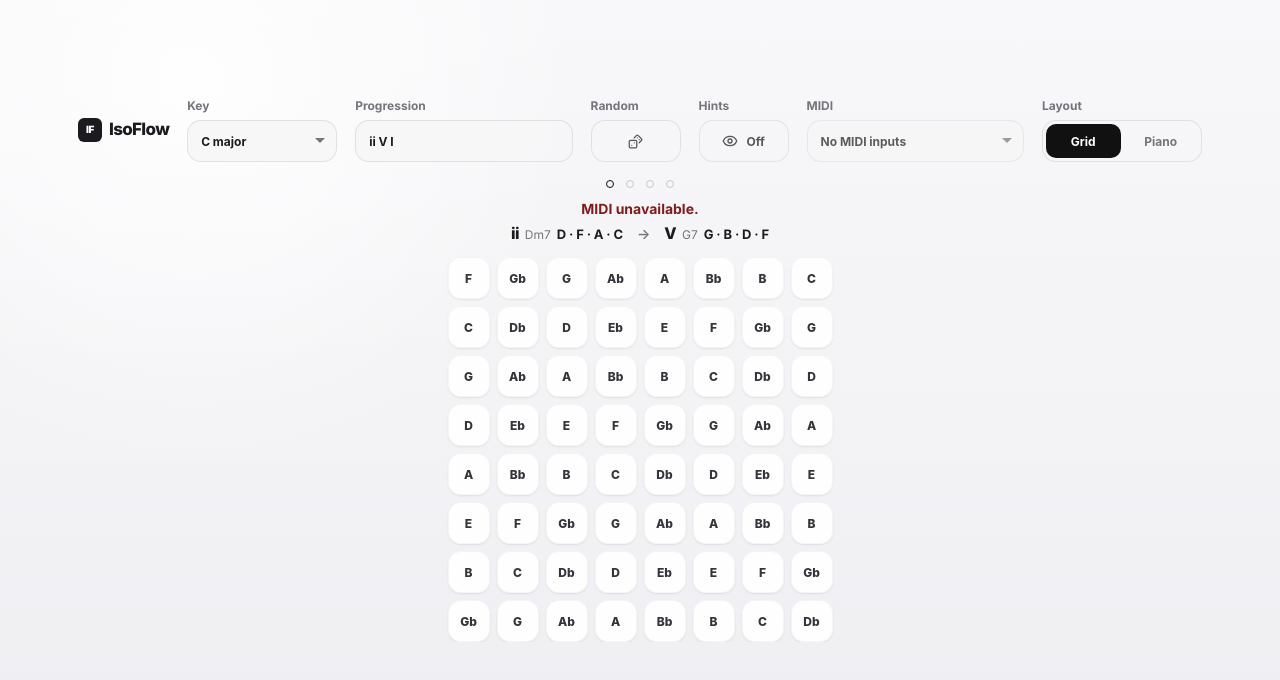
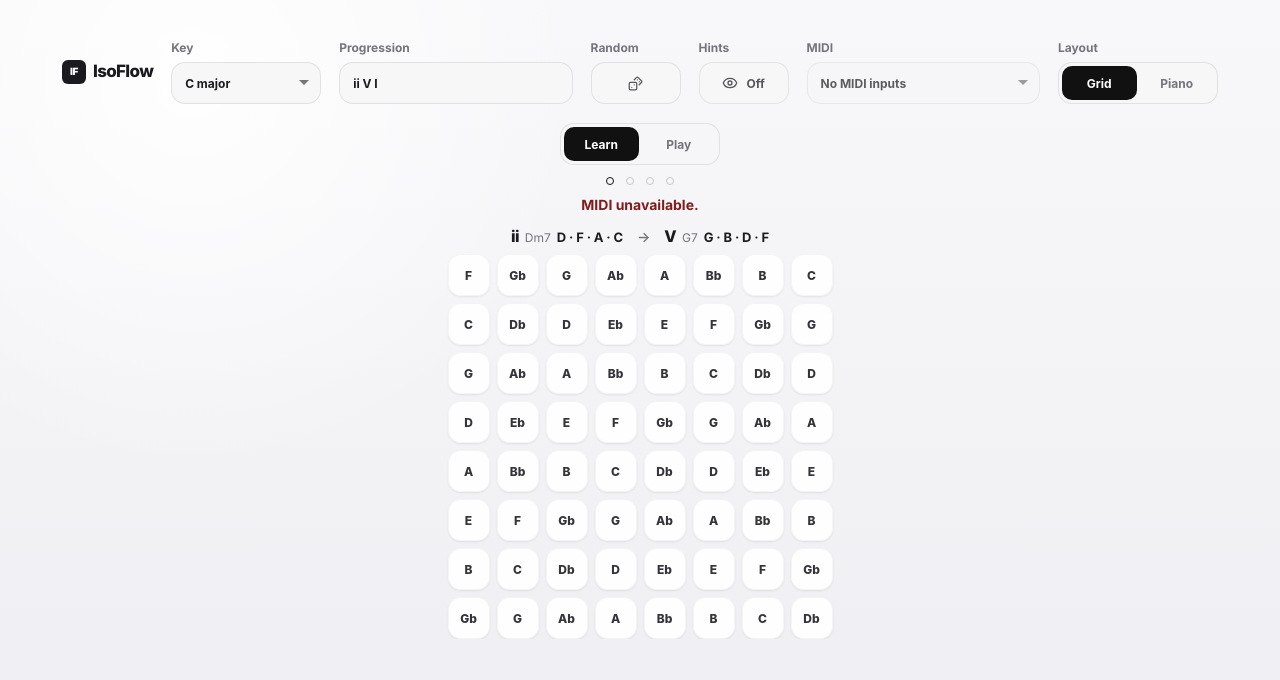
Before and after one commit to kazemio/isoflow, a React (Vite) app: page / in a window 1280 px wide. Shown: the top 680 px of the page. Built offline with nearby package versions, Linux system fonts and the light colour scheme.

Commit message:
Play mode working

```diff
--- a/src/App.jsx
+++ b/src/App.jsx
@@ -32,28 +32,11 @@ const PROGRESSION_OPTIONS = {
   "I–vi–IV–V": ["I", "vi", "IV", "V"],
   "I–IV–V–I": ["I", "IV", "V", "I"]
 };
-
 const STAGES = [
-  {
-    key: "START_CHORD",
-    title: "Build starting chord.",
-    instruction: "Select all four notes of the current chord."
-  },
-  {
-    key: "IDENTIFY_GUIDES",
-    title: "Identify guide tones.",
-    instruction: "From that voicing, select the 3rd and 7th only."
-  },
-  {
-    key: "MOVE_GUIDES",
-    title: "Move guide tones.",
-    instruction: "Transform each guide tone into the next chord. A voice may stay put if it is already correct."
-  },
-  {
-    key: "FILL_CHORD",
-    title: "Fill destination chord.",
-    instruction: "The guide tones are already part of the chord. Add the remaining two chord tones."
-  }
+  { key: "START_CHORD", title: "Build starting chord." },
+  { key: "IDENTIFY_GUIDES", title: "Identify guide tones." },
+  { key: "MOVE_GUIDES", title: "Move guide tones." },
+  { key: "FILL_CHORD", title: "Fill destination chord." }
 ];
 
 function normalizeNote(index) {
@@ -278,6 +261,7 @@ function App() {
   const GRID = useMemo(() => buildGrid(8, 8, 6), []);
 
   const [viewMode, setViewMode] = useState("grid");
+  const [mode, setMode] = useState("learn"); // "learn" | "play"
   const [keyCenter, setKeyCenter] = useState("C");
   const [customText, setCustomText] = useState("ii V I");
 
@@ -331,6 +315,10 @@ function App() {
       ? fromChord.guide
       : toChord.guide;
 
+  const displayTitle = (mode === "play" && stage.key === "FILL_CHORD")
+    ? `Voice lead: ${fromSymbol} → ${toSymbol}`
+    : stage.title;
+
   function resetAll(nextKey = keyCenter) {
     setKeyCenter(nextKey);
     setPairIndex(0);
@@ -348,6 +336,7 @@ function App() {
   }
 
   function activeSelection() {
+    if (midiPlayMode) return midiHeldCells;
     if (stage.key === "START_CHORD") return startVoicing;
     if (stage.key === "IDENTIFY_GUIDES") return startGuides;
     if (stage.key === "MOVE_GUIDES") return movedGuides;
@@ -364,7 +353,7 @@ function App() {
   function maxSelectionsForStage() {
     if (stage.key === "START_CHORD") return 4;
     if (stage.key === "IDENTIFY_GUIDES") return 2;
-    if (stage.key === "MOVE_GUIDES") return 2;
+    if (stage.key === "FILL_CHORD") return 4;
     return 2;
   }
 
@@ -459,6 +448,13 @@ function App() {
     if (stage.key === "MOVE_GUIDES" && startGuides.length > 0) {
       return cellsWithNote
         .map((c) => ({ c, d: Math.min(...startGuides.map((sg) => distance(sg, c))) }))
+        .sort((a, b) => a.d - b.d)[0].c;
+    }
+
+    // Play mode FILL_CHORD: prefer proximity to source voicing for smooth grid mapping.
+    if (mode === "play" && stage.key === "FILL_CHORD" && startVoicing.length > 0) {
+      return cellsWithNote
+        .map((c) => ({ c, d: Math.min(...startVoicing.map((sv) => distance(sv, c))) }))
         .sort((a, b) => a.d - b.d)[0].c;
     }
 
@@ -596,7 +592,8 @@ function App() {
 
   function checkStage() {
     if (stage.key === "START_CHORD") {
-      const ok = samePitchSet(startVoicing, fromChord.tones);
+      const current = activeSelection();
+      const ok = current.length === 4 && samePitchSet(current, fromChord.tones);
       setFeedback(ok
         ? { type: "good", title: "Starting chord identified.", body: "Now identify its guide tones: the 3rd and 7th." }
         : { type: "bad", title: "Not the starting chord.", body: `Expected ${fromSymbol} in ${keyCenter}: ${fromChord.tones.join(" · ")}` }
@@ -605,7 +602,8 @@ function App() {
     }
 
     if (stage.key === "IDENTIFY_GUIDES") {
-      const selectedInsideVoicing = startGuides.every((cell) => {
+      const current = activeSelection();
+      const selectedInsideVoicing = current.every((cell) => {
         const cellMidi = withMidi(cell).midi;
         return startVoicing.some((v) => {
           if (v.id === cell.id) return true;
@@ -613,7 +611,7 @@ function App() {
           return vMidi != null && vMidi === cellMidi;
         });
       });
-      const ok = selectedInsideVoicing && samePitchSet(startGuides, fromChord.guide);
+      const ok = selectedInsideVoicing && current.length === 2 && samePitchSet(current, fromChord.guide);
       setFeedback(ok
         ? { type: "good", title: "Guide tones found.", body: `${fromSymbol} guide tones: ${fromChord.guide.join(" and ")}.` }
         : {
@@ -628,7 +626,8 @@ function App() {
     }
 
     if (stage.key === "MOVE_GUIDES") {
-      const correctNotes = samePitchSet(movedGuides, toChord.guide);
+      const current = activeSelection();
+      const correctNotes = samePitchSet(current, toChord.guide);
 
       if (midiPlayMode) {
         if (!correctNotes) {
@@ -636,24 +635,20 @@ function App() {
           return false;
         }
 
-        // Semitone-distance check: use exact MIDI numbers for voice leading.
         const sgWithMidi = startGuides.map((c) => withMidi(c));
-        const mgWithMidi = movedGuides.map((c) => withMidi(c));
+        const mgWithMidi = current.map((c) => withMidi(c));
         const mapping = sgWithMidi.length === 2 && mgWithMidi.length === 2
           ? bestMapping(sgWithMidi, mgWithMidi) : null;
 
-        // Thresholds: maxJump of 6 semitones (tritone) is the limit for "smooth".
-        // total of 3 semitones is "optimal".
         const ok = mapping !== null && mapping.maxJump <= 6;
         const stayed = mapping?.pairs.filter((p) => p.from.midi === p.to.midi).length ?? 0;
         const stayText = stayed > 0 ? ` ${stayed} voice${stayed === 1 ? "" : "s"} stayed put.` : "";
 
         setFeedback(ok
           ? { type: mapping.total <= 3 ? "good" : "okay",
-              title: mapping.total <= 3 ? "Guide tones moved optimally." : "Correct, slightly more movement.",
-              body: `Movement: ${mapping.total} semitones.${stayText}` }
-          : { type: "bad", title: "Too much motion.",
-              body: `Leap of ${mapping.maxJump} semitones is too large for smooth leading.` }
+              title: mapping.total <= 3 ? "Optimal movement!" : "Smooth movement.",
+              body: `Total motion: ${mapping.total} semitones.${stayText}` }
+          : { type: "bad", title: "Too much motion.", body: `Leap of ${mapping.maxJump} semitones is too large.` }
         );
         return ok;
       }
@@ -692,16 +687,28 @@ function App() {
     }
 
     if (stage.key === "FILL_CHORD") {
-      const combined = [...movedGuides, ...selected];
+      const current = activeSelection();
+      const combined = mode === "play" ? current : [...movedGuides, ...selected];
       const pitchOk =
         combined.length === 4 &&
-        samePitchSet(combined, toChord.tones) &&
-        containsPitchSet(combined, movedGuides.map((c) => c.note));
+        samePitchSet(combined, toChord.tones);
 
       if (pitchOk && midiPlayMode) {
-        // Octave check: added notes must be within an octave of at least one guide tone.
+        if (mode === "play") {
+          // Play mode voice-leading: check whole chord move (4 voices)
+          const sMidi = startVoicing.map((c) => withMidi(c));
+          const tMidi = combined.map((c) => withMidi(c));
+          const mapping = bestMapping(sMidi, tMidi);
+          const ok = mapping !== null && mapping.maxJump <= 7;
+          if (!ok) {
+            setFeedback({ type: "bad", title: "Too much motion.", body: `Leap of ${mapping.maxJump} semitones is too large.` });
+            return false;
+          }
+        } else {
+          // Learn mode: check remaining chord tones register
+          const currentTones = midiPlayMode ? current : selected;
           const guideMidis = movedGuides.map((c) => withMidi(c).midi).filter((m) => m != null);
-        const registerOk = selected.every((c) => {
+          const registerOk = currentTones.every((c) => {
             const m = withMidi(c).midi;
             return m == null || guideMidis.some((gm) => Math.abs(m - gm) <= 12);
           });
@@ -711,9 +718,9 @@ function App() {
             return false;
           }
         }
+      }
 
       const ok = pitchOk;
-
       if (ok) {
         const completedDestination = combined;
         setPendingDestination(completedDestination);
@@ -724,10 +731,11 @@ function App() {
         setFeedback({
           type: "bad",
           title: "Chord not complete.",
-          body: `Expected ${toSymbol} in ${keyCenter}: ${toChord.tones.join(" · ")}. The orange guide tones are already included; add the other two tones.`
+          body: mode === "play"
+            ? `Expected ${toSymbol} in ${keyCenter}: ${toChord.tones.join(" · ")}.`
+            : `Expected ${toSymbol} in ${keyCenter}: ${toChord.tones.join(" · ")}. The orange guide tones are already included; add the other two tones.`
         });
       }
-
       return ok;
     }
 
@@ -742,8 +750,9 @@ function App() {
         .map((id) => allCells.find((c) => c.id === id))
         .filter(Boolean);
 
+      setStartVoicing(newStartGuides);
       setStartGuides(newStartGuides);
-      setStageIndex(1);
+      setStageIndex(mode === "play" ? 3 : 1);
     } else if (stage.key === "IDENTIFY_GUIDES") {
       const currentPressed = Object.values(midiPressedRef.current);
       const allCells = [...GRID.flat(), ...PIANO_CELLS];
@@ -770,7 +779,13 @@ function App() {
   function advance(checkOnly = false) {
     if (awaitingNextRound) { startNextRound(); return true; }
     const ok = checkStage();
-    if (ok && !checkOnly) advanceStage();
+    if (ok && !checkOnly) {
+      if (stage.key === "FILL_CHORD") {
+        startNextRound();
+      } else {
+        advanceStage();
+      }
+    }
     return ok;
   }
 
@@ -790,7 +805,7 @@ function App() {
     setPendingDestination(null);
     setTransitionSummary(null);
     setAwaitingNextRound(false);
-    setStageIndex(1);
+    setStageIndex(0);
 
     // MIDI: carry over all physically held notes into the new round's Step 2 (IDENTIFY_GUIDES).
     if (midiPlayMode) {
@@ -804,13 +819,10 @@ function App() {
       setStartGuides(newStartGuides);
     }
 
-    // Sync the registry with current physical state to preserve the
-    // exact octaves of all currently held notes across the transition.
-    const syncedRegistry = {};
+    // Sync the registry with current physical state.
     Object.entries(midiPressedRef.current).forEach(([note, id]) => {
-      syncedRegistry[id] = parseInt(note);
+      midiNoteRegistryRef.current[id] = parseInt(note);
     });
-    midiNoteRegistryRef.current = syncedRegistry;
 
     registerAnchorRef.current = null;
   }
@@ -936,17 +948,27 @@ function App() {
     if (!midiPlayMode || !canAdvance) return;
 
     const timer = setTimeout(() => {
-      // Step 1: Must hold for 500ms to register.
       const ok = advanceRef.current?.(true);
       if (ok) {
-        // Step 2: Correct! Show green flash/feedback for 500ms then advance.
         setTimeout(() => {
           advanceRef.current?.(false);
         }, 500);
       }
     }, 500);
     return () => clearTimeout(timer);
-  }, [midiPlayMode, canAdvance]);
+  }, [midiPlayMode, canAdvance, stageIndex, awaitingNextRound, midiHeldCells]);
+
+  // Play mode: if we let go of all notes, reset to Step 1.
+  useEffect(() => {
+    if (mode === "play" && !awaitingNextRound) {
+      if (midiHeldCells.length === 0 && stageIndex !== 0) {
+        setStageIndex(0);
+        setSelected([]);
+        setStartVoicing([]);
+        setFeedback(null);
+      }
+    }
+  }, [mode, stageIndex, midiHeldCells, awaitingNextRound]);
 
   // Mouse mode: auto-check when selection is complete, then advance or clear.
   // eslint-disable-next-line react-hooks/rules-of-hooks
@@ -982,6 +1004,7 @@ function App() {
               ))}
             </select>
           </label>
+
 
           <label className="ctrl-prog">
             Progression
@@ -1059,32 +1082,53 @@ function App() {
           </label>
         </div>
 
-        <div className={`step-row${feedback && !awaitingNextRound ? ` step-${feedback.type}` : awaitingNextRound ? " step-good" : ""}`}>
-          <div className="flow-strip">
-            {STAGES.map((item, index) => (
-              <div key={item.key} className={index === stageIndex ? "flow-step active" : index < stageIndex ? "flow-step done" : "flow-step"} />
-            ))}
+        <div className="mode-row">
+          <label className="ctrl-mode">
+            <div className="seg-control" style={{ "--seg-x": mode === "play" ? 1 : 0 }}>
+              <button
+                type="button"
+                className={mode === "learn" ? "seg-option active" : "seg-option"}
+                onClick={() => { setMode("learn"); setStageIndex(0); }}
+              >Learn</button>
+              <button
+                type="button"
+                className={mode === "play" ? "seg-option active" : "seg-option"}
+                onClick={() => { setMode("play"); setStageIndex(0); }}
+              >Play</button>
             </div>
-          <div className="step-line fade-in" key={feedback?.title || transitionSummary || stage.title}>
+          </label>
+        </div>
+
+
+        <div className={`step-row mode-${mode}${feedback && !awaitingNextRound && (mode === "learn" || feedback.type === "good") ? ` step-${feedback.type}` : awaitingNextRound ? " step-good" : ""}`}>
+          <div className="flow-strip" style={{ visibility: mode === "learn" ? "visible" : "hidden" }}>
+            {STAGES.map((item, index) => {
+              const actualIndex = STAGES.indexOf(item);
+              const isActive = actualIndex === stageIndex;
+              const isDone = actualIndex < stageIndex;
+              return <div key={item.key} className={isActive ? "flow-step active" : isDone ? "flow-step done" : "flow-step"} />;
+            })}
+          </div>
+          <div className="step-line fade-in" key={feedback?.title || transitionSummary || stage.title} style={{ visibility: mode === "learn" ? "visible" : "hidden" }}>
             <span className="step-text">
               {feedback && !awaitingNextRound
                 ? feedback.title
                 : awaitingNextRound
                   ? transitionSummary || "Transition complete"
-                  : stage.title}
+                  : displayTitle}
             </span>
           </div>
           <div className="chord-line">
             <span className="chord-unit">
               <strong>{fromSymbol}</strong>
               <span className="chord-unit-name">{getChordName(fromSymbol, fromChord.tones)}</span>
-              <span className="chord-unit-notes">{fromChord.tones.join(" · ")}</span>
+              {mode === "learn" && <span className="chord-unit-notes">{fromChord.tones.join(" · ")}</span>}
             </span>
             <span className="chord-sep">→</span>
             <span className="chord-unit">
               <strong>{toSymbol}</strong>
               <span className="chord-unit-name">{getChordName(toSymbol, toChord.tones)}</span>
-              <span className="chord-unit-notes">{toChord.tones.join(" · ")}</span>
+              {mode === "learn" && <span className="chord-unit-notes">{toChord.tones.join(" · ")}</span>}
             </span>
           </div>
         </div>
@@ -1136,6 +1180,13 @@ function App() {
 
         {SHOW_DEBUG && (
           <div className="debug-midi">
+            <div style={{ marginBottom: '6px', fontSize: '11px', fontWeight: '700', color: '#111' }}>
+              STAGE: {stage.key} {startVoicing.length > 0 &&
+                <span style={{ fontWeight: '400', opacity: 0.6, marginLeft: '8px' }}>
+                  (Ref: {startVoicing.map(c => `${c.note}${withMidi(c).midi != null ? Math.floor(withMidi(c).midi / 12) - 1 : ''}`).join(" ")})
+                </span>
+              }
+            </div>
             {midiHeldCells.length > 0
               ? [...midiHeldCells]
                   .map((c) => withMidi(c))
@@ -1147,6 +1198,17 @@ function App() {
                   })
                   .join(" · ")
               : "—"}
+
+            {mode === "play" && startVoicing.length === 4 && midiHeldCells.length === 4 && (
+              <div style={{ marginTop: '5px', fontSize: '10px', color: '#7c7c82' }}>
+                {(() => {
+                  const sMidi = startVoicing.map((c) => withMidi(c));
+                  const tMidi = midiHeldCells.map((c) => withMidi(c));
+                  const m = bestMapping(sMidi, tMidi);
+                  return m ? `Motion: Max=${m.maxJump}, Total=${m.total}` : "No Mapping Found";
+                })()}
+              </div>
+            )}
           </div>
         )}
 
--- a/src/styles.css
+++ b/src/styles.css
@@ -29,7 +29,7 @@ button {
 
 .app-shell {
   min-height: 100vh;
-  padding: 42px;
+  padding: 16px;
   display: flex;
   justify-content: center;
   align-items: flex-start;
@@ -40,7 +40,7 @@ button {
 
 .panel {
   width: min(1180px, 100%);
-  padding: 28px;
+  padding: 12px;
 }
 
 .eyebrow {
@@ -88,7 +88,7 @@ h2 {
   display: grid;
   grid-template-columns: 190px 1fr 150px;
   gap: 18px;
-  margin: 28px 0 18px;
+  margin: 12px 0 12px;
 }
 
 label {
@@ -143,7 +143,6 @@ select {
 .flow-strip {
   display: flex;
   gap: 12px;
-  margin-bottom: 8px;
 }
 
 .flow-step {
@@ -291,8 +290,8 @@ button:disabled {
   display: flex;
   flex-direction: column;
   align-items: center;
-  gap: 5px;
-  margin-bottom: 14px;
+  gap: 12px;
+  margin-bottom: 8px;
   overflow-x: auto;
 }
 
@@ -400,6 +399,27 @@ button:disabled {
   grid-template-columns: auto 150px 1fr 90px 90px 1fr 160px;
 }
 
+.mode-row {
+  display: flex;
+  justify-content: center;
+  padding: 0 40px;
+  margin-top: 6px;
+  margin-bottom: 12px;
+}
+
+.ctrl-mode {
+  width: 160px;
+}
+
+/* Instant visibility for Play mode transitions */
+.step-row.mode-play .flow-step,
+.step-row.mode-play .step-line {
+  transition: none !important;
+  animation: none !important;
+}
+
+
+
 .ctrl-random {
 }
 
@@ -444,6 +464,7 @@ button:disabled {
   .ctrl-view {
     grid-area: view;
   }
+
 
   .controls.key-controls .brand {
     grid-area: brand;
```
Lines whose indentation alone changed are shown as unchanged.
